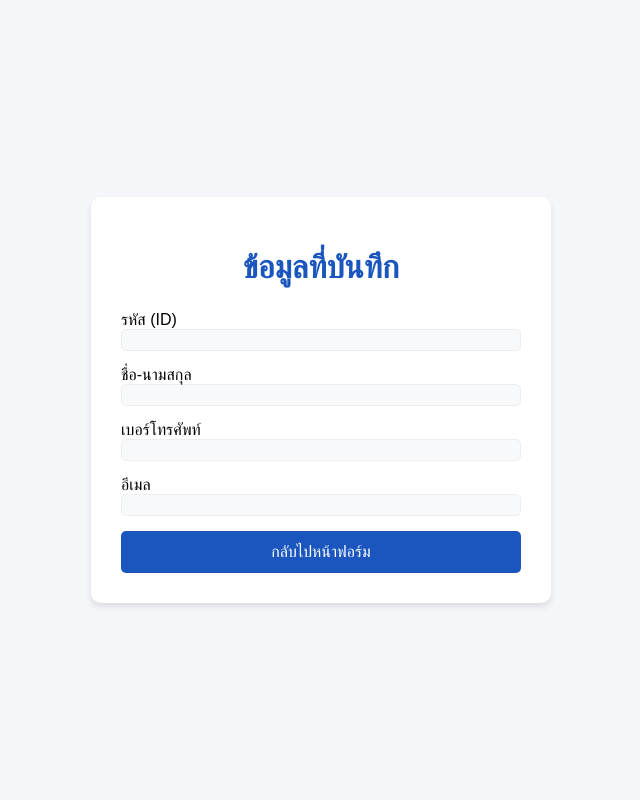
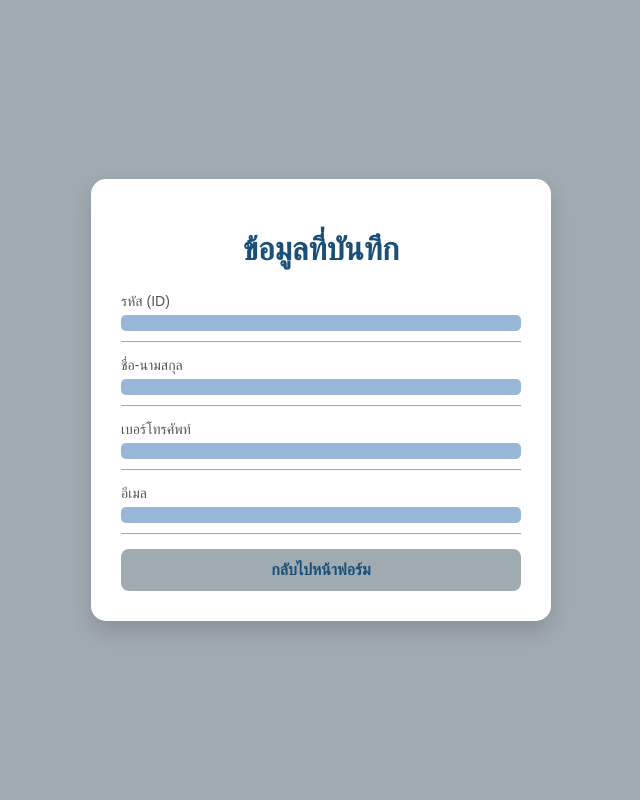
Before and after one commit to anupong2813/MyPHP, a PHP site: page /result.php in a window 1280 px wide. Shown: the whole page, without its empty margins (319-959 px from the left). Run offline with PHP 8.4, Linux system fonts and the light colour scheme.

Commit message:
finish lab5

```diff
--- a/lab5/index.php
+++ b/lab5/index.php
@@ -1,4 +1,4 @@
-<!DOCTYPE html>
+  <!DOCTYPE html>
 <html lang="th">
 <head>
     <meta charset="UTF-8">
--- a/lab5/style.css
+++ b/lab5/style.css
@@ -1,74 +1,127 @@
 body {
-    font-family: 'Sarabun', sans-serif; /* 1. กำหนดฟอนต์ภาษาไทยให้อ่านง่าย */
-    background-color: #f4f6f9;          /* 2. สีพื้นหลังเทาอมฟ้า (ตามแบบอาจารย์) */
-    margin: 0;                          /* 3. ลบขอบขาวรอบจอที่ Browser แถมมาให้ออก */
+    font-family: sans-serif; /* ฟอนต์ปกติ */
 
-    /* 4. ชุดคำสั่งจัดกึ่งกลาง (Flexbox) */
+    /* 1. พื้นหลังสีเทา (ตามรหัสสีจากรูป #A0ABB1) */
+    background-color: #A0ABB1;
+
     display: flex;
-    justify-content: center;            /* จัดกึ่งกลางแนวนอน (ซ้าย-ขวา) */
-    align-items: center;                /* จัดกึ่งกลางแนวตั้ง (บน-ล่าง) */
-    min-height: 100vh;                  /* บังคับให้ความสูงเต็มหน้าจอเสมอ */
+    justify-content: center;
+    align-items: center;
+    min-height: 100vh;
+    margin: 0;
 }
+
+/* กล่องสีขาวตรงกลาง (Card) */
 .card {
-    background-color: white;      /* 1. พื้นหลังสีขาว */
-    width: 100%;                  /* 2. ความกว้าง 100% */
-    max-width: 400px;             /* 3. แต่กว้างสุดไม่เกิน 400px (จะได้ไม่ยืดจนน่าเกลียด) */
-    padding: 30px;                /* 4. ดันเนื้อหาห่างจากขอบเข้ามา 30px (ไม่ให้อึดอัด) */
-    border-radius: 10px;          /* 5. ลบเหลี่ยมมุม ให้โค้งมนสวยๆ */
-    box-shadow: 0 4px 6px rgba(0,0,0,0.1); /* 6. ใส่เงาจางๆ ให้ดูมีมิติ (ลอยจากพื้น) */
+    background-color: white;
+    width: 100%;
+    max-width: 400px;
+    padding: 30px;
+    border-radius: 15px;
+    box-shadow: 0 10px 20px rgba(0, 0, 0, 0.15); /* เงาเข้มขึ้นนิดนึงเพื่อให้ตัดกับพื้นหลังเทา */
 }
+
+/* 2. หัวข้อและตัวหนังสือ (สีน้ำเงินเข้ม) */
 h1 {
-    text-align: center;           /* จัดตัวหนังสือให้อยู่ตรงกลาง */
-    color: #1a56be;               /* เปลี่ยนสีเป็นน้ำเงินเข้ม */
-    margin-bottom: 25px;          /* เว้นระยะห่างด้านล่างไม่ให้ติดกับช่องกรอกข้อมูล */
+    text-align: center;
+    color: #1a4f7a; /* สีน้ำเงินเข้ม */
+    margin-bottom: 25px;
 }
 
 label {
-    font-weight: bold;            /* ทำตัวหนา */
-    color: #333;                  /* สีดำเทา (อ่านสบายตากว่าดำสนิท) */
-    display: block;               /* สั่งให้ label กินพื้นที่เต็มบรรทัด (input จะได้ตกลงมาบรรทัดใหม่) */
-    margin-bottom: 5px;           /* เว้นช่องว่างนิดนึงก่อนถึงช่องกรอก */
+    display: block;
+    margin-bottom: 5px;
+    color: #1a4f7a; /* สีน้ำเงินเข้ม (เหมือนหัวข้อ) */
+    font-weight: bold;
 }
-/* เลือก input ที่เป็น text, tel และ email */
+
+.form-group {
+    margin-bottom: 15px;
+}
+
+/* 3. กล่องข้อความ (สีฟ้าตามรูป #98B6D7) */
 input[type="text"],
 input[type="tel"],
 input[type="email"] {
-    width: 100%;                  /* 1. ขยายความกว้างให้เต็มกล่อง card */
-    padding: 10px;                /* 2. เพิ่มพื้นที่ภายในช่องกรอก ให้ตัวหนังสือไม่เบียดขอบ */
-    border: 1px solid #ddd;       /* 3. เส้นขอบสีเทาจางๆ */
-    border-radius: 5px;           /* 4. มุมโค้งมนเล็กน้อย */
-    margin-bottom: 15px;          /* 5. เว้นระยะห่างระหว่างแต่ละช่อง */
-    box-sizing: border-box;       /* 6. (สำคัญ) สั่งให้ padding ไม่ไปดันให้กล่องขยายเกิน 100% */
+    width: 100%;
+    padding: 12px;
+
+    /* พื้นหลังกล่องข้อความสีฟ้า */
+    background-color: #98B6D7;
+
+    border: 2px solid transparent; /* ซ่อนขอบเดิม */
+    border-radius: 8px;
+    box-sizing: border-box;
+
+    /* ตัวหนังสือที่พิมพ์ลงไปเป็นสีน้ำเงินเข้ม จะได้อ่านง่าย */
+    color: #0e3b5e;
+    font-weight: bold;
 }
+
+/* ตอนคลิกกล่องข้อความ */
+input:focus {
+    outline: none;
+    background-color: #e3f2fd; /* เปลี่ยนเป็นสีฟ้าจางๆ ตอนพิมพ์จะได้สบายตา */
+    border-color: #1a4f7a;
+}
+
+/* เปลี่ยนสี Placeholder (ตัวหนังสือจางๆ คำว่า "กรอกรหัส") ให้เข้มขึ้นนิดนึงจะได้อ่านออกบนพื้นหลังฟ้า */
+::placeholder {
+    color: #4a6b8a;
+    opacity: 1;
+}
+
+/* 4. ปุ่มกด (สีเทาตามรูป #A0ABB1) */
 button, .btn {
-    width: 100%;                  /* ปุ่มกว้างเต็มบรรทัด */
-    padding: 12px;                /* ปุ่มหนาขึ้น กดง่าย */
-    background-color: #1a56be;    /* สีพื้นหลังน้ำเงิน (เหมือนหัวข้อ) */
-    color: white;                 /* ตัวหนังสือสีขาว */
-    border: none;                 /* ลบเส้นขอบนูนๆ แบบโบราณออก */
-    border-radius: 5px;           /* มุมโค้ง */
-    cursor: pointer;              /* เวลาเอาเมาส์ชี้ ให้เปลี่ยนเป็นรูปมือ */
-    font-size: 16px;              /* ตัวหนังสือใหญ่ขึ้น */
+    width: 100%;
+    padding: 12px;
 
-    /* สำหรับปุ่ม "กลับไปกรอกใหม่" ที่เป็น Link <a> */
+    /* สีปุ่มเป็นสีเทา */
+    background-color: #A0ABB1;
+
+    /* ตัวหนังสือบนปุ่มสีน้ำเงินเข้ม */
+    color: #1a4f7a;
+
+    border: none;
+    border-radius: 8px;
+    font-size: 16px;
+    font-weight: bold;
+    cursor: pointer;
+    margin-top: 15px;
     display: block;
     text-align: center;
-    text-decoration: none;        /* ลบขีดเส้นใต้ link ออก */
+    text-decoration: none;
     box-sizing: border-box;
+    transition: all 0.2s;
 }
 
+/* ตอนเอาเมาส์ชี้ปุ่ม */
 button:hover, .btn:hover {
-    background-color: #144296;    /* ลูกเล่น: พอเอาเมาส์ชี้ ให้เปลี่ยนเป็นสีเข้มขึ้นนิดนึง */
-}
-.info-item {
-    margin-bottom: 15px;          /* เว้นระยะแต่ละก้อนข้อมูล */
+    background-color: #7d8b92; /* เปลี่ยนเป็นสีเทาเข้มขึ้น */
+    color: white; /* ตัวหนังสือเปลี่ยนเป็นขาว */
 }
 
-.value {
-    background-color: #f8f9fa;    /* พื้นหลังสีเทาอ่อนมากๆ */
-    padding: 10px;                /* เว้นระยะข้างใน */
-    border: 1px solid #eee;       /* เส้นขอบจางๆ */
-    border-radius: 5px;           /* มุมโค้ง */
-    color: #333;                  /* สีตัวอักษร */
-    font-weight: bold;            /* ตัวหนาเพื่อให้ข้อมูลเด่นชัด */
+/* --- ส่วนหน้า Result --- */
+.info-item {
+    margin-bottom: 15px;
+    border-bottom: 1px solid #A0ABB1; /* เส้นคั่นสีเทา */
+    padding-bottom: 10px;
 }
+
+.info-item .label {
+    font-weight: normal;
+    color: #555;
+    font-size: 14px;
+}
+
+.info-item .value {
+    font-size: 18px;
+    color: #1a4f7a; /* ค่าข้อมูลเป็นสีน้ำเงินเข้ม */
+    font-weight: bold;
+
+    /* เพิ่มลูกเล่น: ใส่พื้นหลังสีฟ้าที่ข้อมูลด้วย */
+    background-color: #98B6D7;
+    padding: 8px;
+    border-radius: 5px;
+    margin-top: 5px;
+}
```
